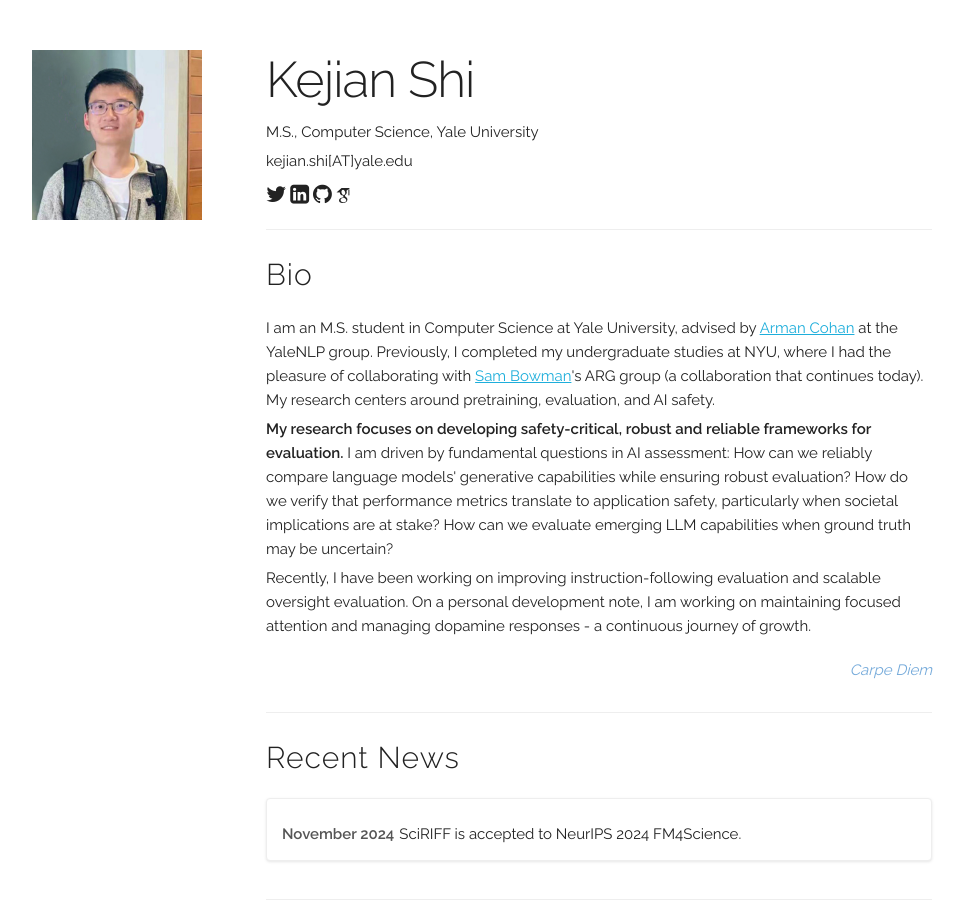
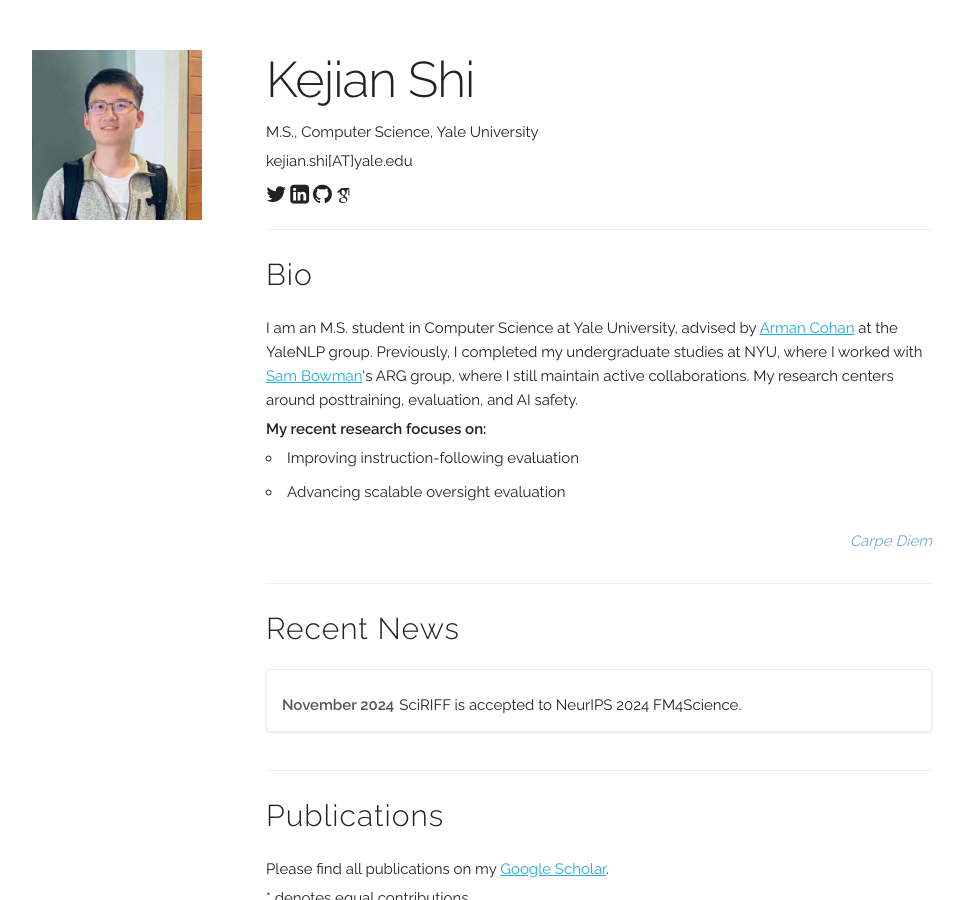
Before and after one commit to shi-kejian/shi-kejian.github.io, a Jekyll site: the page built from index.html, in a window 1280 px wide and 900 px high. Shown: the whole window, without its empty margins (158-1122 px from the left). Built offline with Jekyll 4.4.1, drawn with Linux system fonts in a browser that asks for light colours; some web fonts are replaced; some of the changed text lies outside the part shown.

Commit message:
Update index.html

```diff
--- a/index.html
+++ b/index.html
@@ -6,17 +6,15 @@
 <div class="docs-section" id="bio">
   <h4>Bio</h4>
   <p>
-    I am an M.S. student in Computer Science at Yale University, advised by <a href="https://armancohan.com/" target="_blank">Arman Cohan</a> at the YaleNLP group. Previously, I completed my undergraduate studies at NYU, where I had the pleasure of collaborating with <a href="https://sleepinyourhat.github.io/" target="_blank">Sam Bowman</a>'s ARG group (a collaboration that continues today). My research centers around pretraining, evaluation, and AI safety.
+    I am an M.S. student in Computer Science at Yale University, advised by <a href="https://armancohan.com/" target="_blank">Arman Cohan</a> at the YaleNLP group. Previously, I completed my undergraduate studies at NYU, where I worked with <a href="https://sleepinyourhat.github.io/" target="_blank">Sam Bowman</a>'s ARG group, where I still maintain active collaborations. My research centers around posttraining, evaluation, and AI safety.
   </p>
-
   <p>
-    <b>My research focuses on developing safety-critical, robust and reliable frameworks for evaluation.</b> I am driven by fundamental questions in AI assessment: How can we reliably compare language models' generative capabilities while ensuring robust evaluation? How do we verify that performance metrics translate to application safety, particularly when societal implications are at stake? How can we evaluate emerging LLM capabilities when ground truth may be uncertain?
+    <b>My recent research focuses on:</b>
   </p>
-
-  <p>
-    Recently, I have been working on improving instruction-following evaluation and scalable oversight evaluation. On a personal development note, I am working on maintaining focused attention and managing dopamine responses - a continuous journey of growth.
-  </p>
-
+  <ul>
+    <li>Improving instruction-following evaluation</li>
+    <li>Advancing scalable oversight evaluation</li>
+  </ul>
   <p style="text-align: right; color: rgba(25, 113, 194, 0.6); font-style: italic; margin-top: 20px;">
     Carpe Diem
   </p>
```
